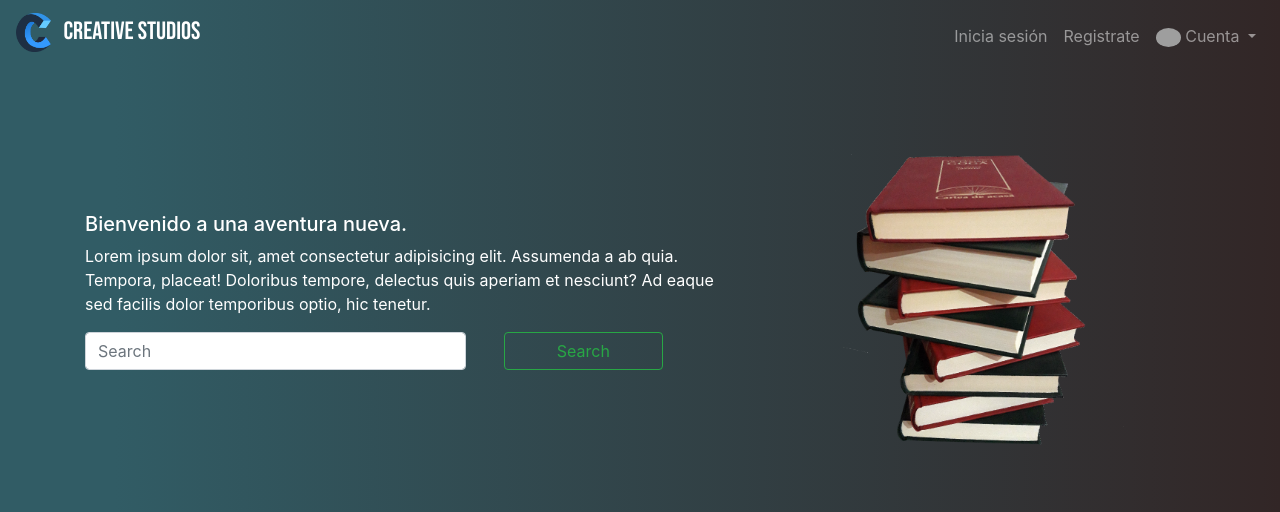
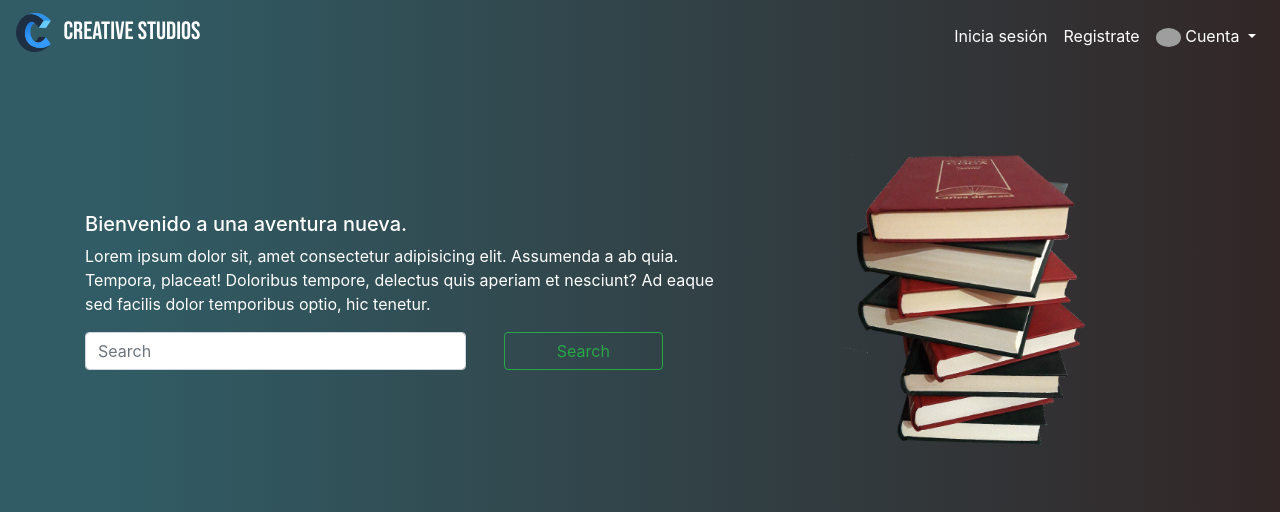
Before and after one commit to TrickyPS/Capa, a PHP site: page /HTML/IndexNuevo.html in a window 1280 px wide. Shown: the top 512 px of the page. Run offline with PHP 8.4, Linux system fonts and the light colour scheme; some libraries are stand-ins or nearby versions; grey boxes are pictures that could not be loaded.

Commit message:
Cambio de color en opciones

```diff
--- a/Proyecto PWCI/view/CSS/Categorias.css
+++ b/Proyecto PWCI/view/CSS/Categorias.css
@@ -16,7 +16,9 @@
 .titulo {
     color: white;
 }
-
+.COLORL{
+    color: white !important;
+}
 
 .navbar2 {
 
--- a/Proyecto PWCI/view/CSS/Historial.css
+++ b/Proyecto PWCI/view/CSS/Historial.css
@@ -16,7 +16,9 @@
 .titulo {
     color: white;
 }
-
+.COLORL{
+    color: white !important;
+}
 
 .navbar2 {
 
--- a/Proyecto PWCI/view/CSS/IndexNuevo.css
+++ b/Proyecto PWCI/view/CSS/IndexNuevo.css
@@ -13,11 +13,11 @@
  background-color: brown;
 }
 
-.titulo{
-    color: white;
-}
 
 
+.COLORL{
+    color: white !important;
+}
 .navbar2{
 
 
--- a/Proyecto PWCI/view/CSS/Notfound.css
+++ b/Proyecto PWCI/view/CSS/Notfound.css
@@ -11,6 +11,9 @@
 
 .body {
 
+}
+.COLORL{
+    color: white !important;
 }
 
 .titulo {
--- a/Proyecto PWCI/view/CSS/Video.css
+++ b/Proyecto PWCI/view/CSS/Video.css
@@ -12,6 +12,10 @@
 
 .body {
     background-color: brown;
+}
+
+.COLORL{
+    color: white !important;
 }
 
 .titulo {
--- a/Proyecto PWCI/view/CSS/cms.css
+++ b/Proyecto PWCI/view/CSS/cms.css
@@ -1,3 +1,6 @@
 .fondo_curso{
     object-fit: cover;
 }
+.COLORL{
+    color: white !important;
+}
--- a/Proyecto PWCI/view/HTML/Historial.html
+++ b/Proyecto PWCI/view/HTML/Historial.html
@@ -52,16 +52,16 @@
 
                     <!-- Button trigger modal -->
                     <li class="nav-item titulo" data-toggle="modal" data-target="#exampleModal">
-                        <a class="nav-link titulo" href="#">Inicia sesión</a>
+                        <a class="COLORL nav-link titulo" href="#">Inicia sesión</a>
                     </li>
                     <!-- Button trigger modal2 -->
                     <li class="nav-item titulo" data-toggle="modal" data-target="#exampleModal2">
-                        <a class="nav-link titulo" href="#">Registrate</a>
+                        <a class="COLORL nav-link titulo" href="#">Registrate</a>
                     </li>
 
                     <li class="nav-item">
 
-                        <a class="nav-link dropdown-toggle" href="#" id="navbarDropdown" role="button"
+                        <a class="COLORL nav-link dropdown-toggle" href="#" id="navbarDropdown" role="button"
                             data-toggle="dropdown" aria-haspopup="true" aria-expanded="false">
                             <img class="imageno m-0 pb-0 rounded-circle" src="../IMG/photoshop.png" width="25px">
                             Pedro
--- a/Proyecto PWCI/view/HTML/IndexNuevo.html
+++ b/Proyecto PWCI/view/HTML/IndexNuevo.html
@@ -53,16 +53,16 @@
 
           <!-- Button trigger modal -->
           <li class="nav-item titulo" data-toggle="modal" data-target="#exampleModal">
-            <a class="nav-link titulo" href="#">Inicia sesión</a>
+            <a class="COLORL nav-link titulo" href="#">Inicia sesión</a>
           </li>
           <!-- Button trigger modal2 -->
-          <li class="nav-item titulo" data-toggle="modal" data-target="#exampleModal2">
-            <a class="nav-link titulo" href="#">Registrate</a>
+          <li class="COLORL nav-item titulo" data-toggle="modal" data-target="#exampleModal2">
+            <a class="COLORL nav-link titulo" href="#">Registrate</a>
           </li>
 
           <li class="nav-item">
 
-            <a class="nav-link dropdown-toggle" href="#" id="navbarDropdown" role="button" data-toggle="dropdown"
+            <a class="COLORL nav-link dropdown-toggle" href="#" id="navbarDropdown" role="button" data-toggle="dropdown"
               aria-haspopup="true" aria-expanded="false">
               <img class="imageno m-0 pb-0 rounded-circle" src="../IMG/photoshop.png" width="25px">
               Cuenta
--- a/Proyecto PWCI/view/HTML/Notfound.html
+++ b/Proyecto PWCI/view/HTML/Notfound.html
@@ -56,16 +56,16 @@
 
                     <!-- Button trigger modal -->
                     <li class="nav-item titulo" data-toggle="modal" data-target="#exampleModal">
-                        <a class="nav-link titulo" href="#">Inicia sesión</a>
+                        <a class="COLORL nav-link titulo" href="#">Inicia sesión</a>
                     </li>
                     <!-- Button trigger modal2 -->
                     <li class="nav-item titulo" data-toggle="modal" data-target="#exampleModal2">
-                        <a class="nav-link titulo" href="#">Registrate</a>
+                        <a class="COLORL nav-link titulo" href="#">Registrate</a>
                     </li>
 
                     <li class="nav-item">
 
-                        <a class="nav-link dropdown-toggle" href="#" id="navbarDropdown" role="button"
+                        <a class="COLORL nav-link dropdown-toggle" href="#" id="navbarDropdown" role="button"
                             data-toggle="dropdown" aria-haspopup="true" aria-expanded="false">
                             <img class="imageno m-0 pb-0 rounded-circle" src="../IMG/photoshop.png" width="25px">
                             Pedro
--- a/Proyecto PWCI/view/HTML/Video.html
+++ b/Proyecto PWCI/view/HTML/Video.html
@@ -52,11 +52,11 @@
 
                     <!-- Button trigger modal -->
                     <li class="nav-item titulo" data-toggle="modal" data-target="#exampleModal">
-                        <a class="nav-link titulo " href="#">Inicia sesión</a>
+                        <a class="COLORL nav-link titulo" href="#">Inicia sesión</a>
                     </li>
                     <!-- Button trigger modal2 -->
                     <li class="nav-item titulo" data-toggle="modal" data-target="#exampleModal2">
-                        <a class="nav-link titulo" href="#">Registrate</a>
+                        <a class="COLORL nav-link titulo" href="#">Registrate</a>
                     </li>
 
                     <a class="nav-link dropdown-toggle" href="#" id="navbarDropdown" role="button"
--- a/Proyecto PWCI/view/HTML/cms.html
+++ b/Proyecto PWCI/view/HTML/cms.html
@@ -53,14 +53,14 @@
 
                     <!-- Button trigger modal -->
                     <li class="nav-item titulo" data-toggle="modal" data-target="#exampleModal">
-                        <a class="nav-link titulo" href="#">Inicia sesión</a>
+                        <a class="COLORL nav-link titulo" href="#">Inicia sesión</a>
                     </li>
                     <!-- Button trigger modal2 -->
                     <li class="nav-item titulo" data-toggle="modal" data-target="#exampleModal2">
-                        <a class="nav-link titulo" href="#">Registrate</a>
+                        <a class="COLORL nav-link titulo" href="#">Registrate</a>
                     </li>
 
-                    <a class="perfilrandom nav-link dropdown-toggle" href="#" id="navbarDropdown" role="button"
+                    <a class="COLORL perfilrandom nav-link dropdown-toggle" href="#" id="navbarDropdown" role="button"
                         data-toggle="dropdown" aria-haspopup="true" aria-expanded="false">
                     </a>
                     <div class="dropdown-menu dropdown-menu-right" aria-labelledby="navbarDropdown">
```
Also changed, not shown: Proyecto PWCI/view/HTML/Categorias.html (+4 -4 lines).
